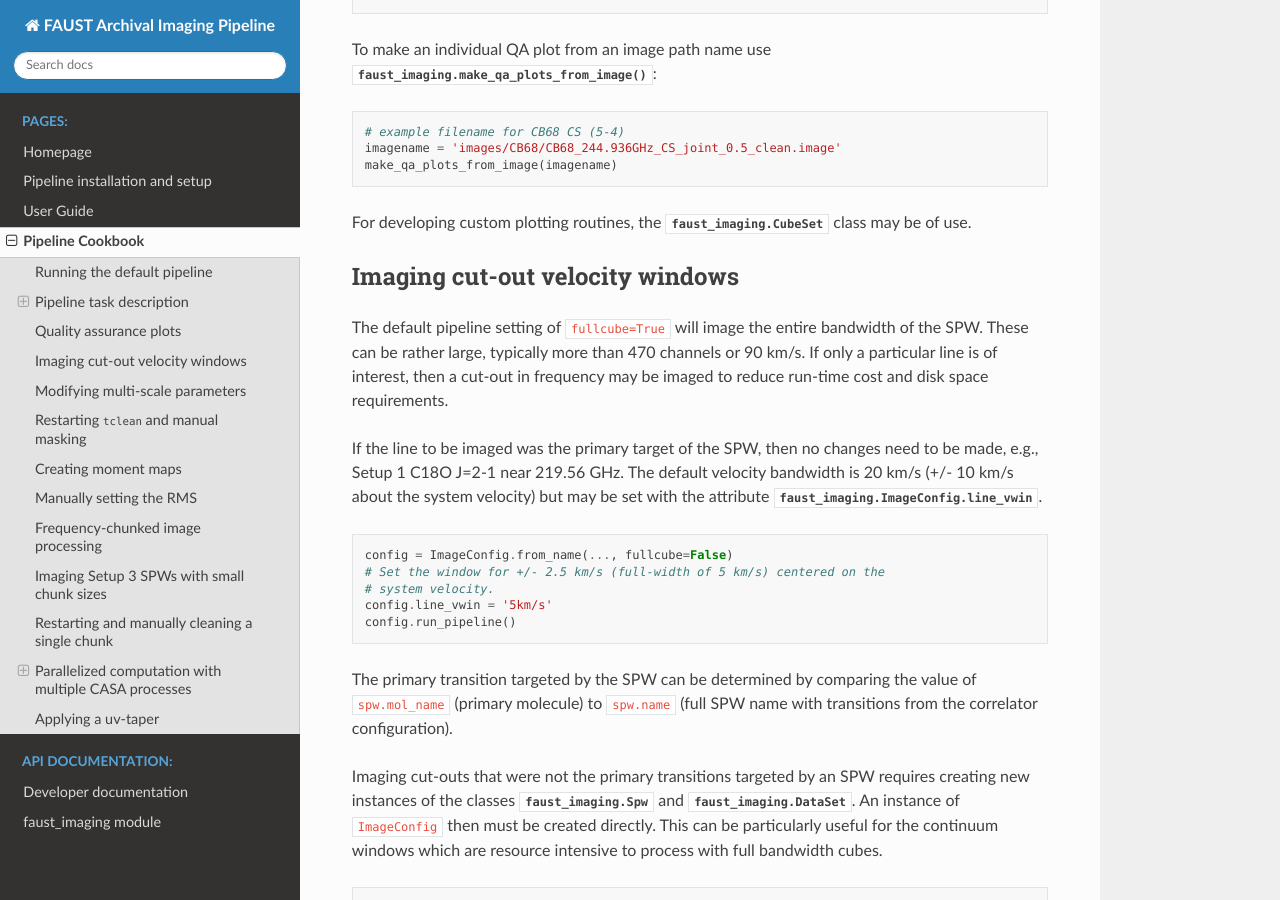
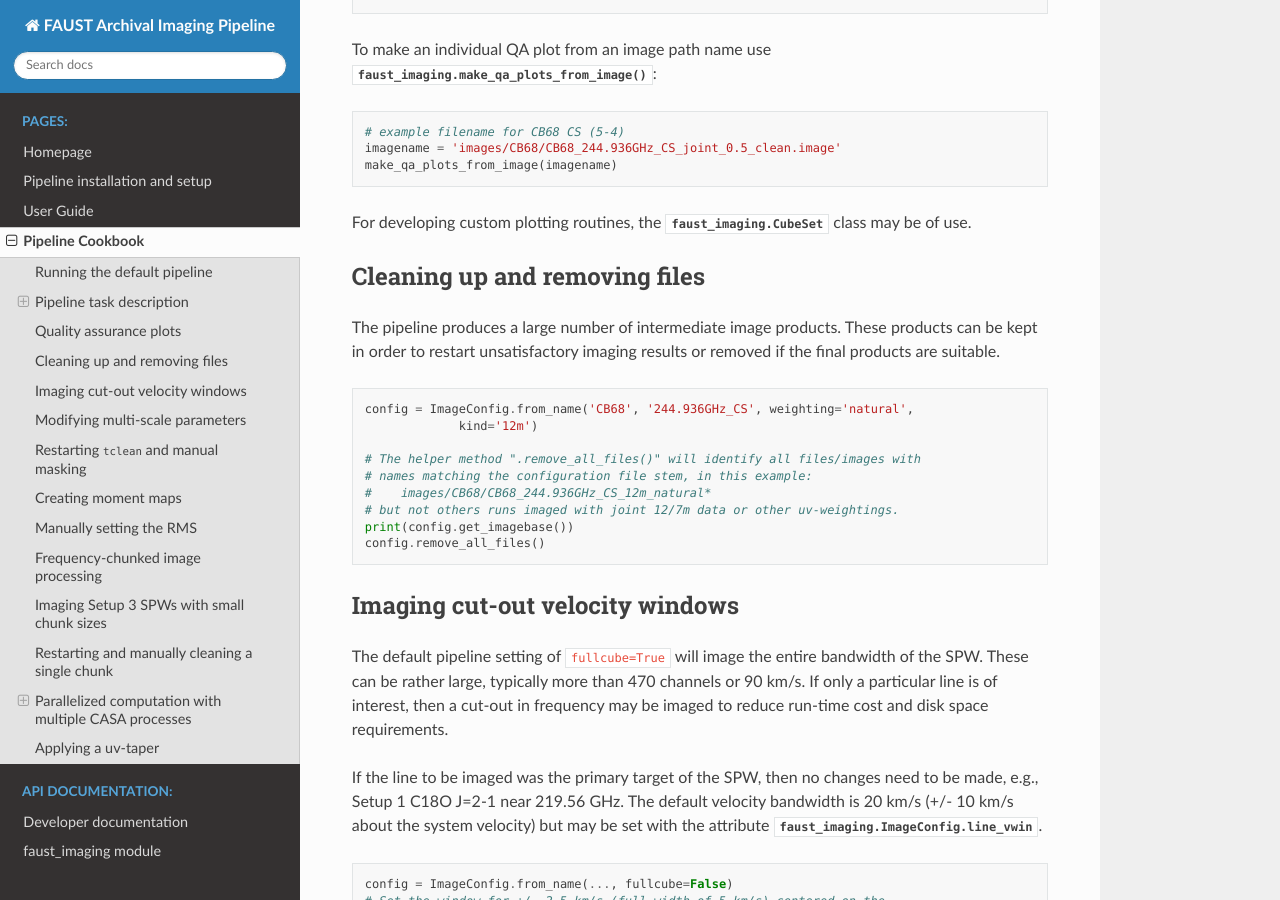
Before and after one commit to autocorr/faust_line_imaging, a Sphinx documentation site: the page built from docs/source/recipes.rst, in a window 1280 px wide and 900 px high, scrolled down 3232 px. Built offline with Sphinx 7.4.7 and the Read the Docs theme 2.0.0, drawn with Linux system fonts in a browser that asks for light colours.

Commit message:
Add calls to remove unnecessary image products

```diff
--- a/docs/source/recipes.rst
+++ b/docs/source/recipes.rst
@@ -177,6 +177,25 @@ To make an individual QA plot from an image path name use
 
 For developing custom plotting routines, the :class:`faust_imaging.CubeSet`
 class may be of use.
+
+
+Cleaning up and removing files
+------------------------------
+The pipeline produces a large number of intermediate image products. These
+products can be kept in order to restart unsatisfactory imaging results
+or removed if the final products are suitable.
+
+.. code-block:: python
+
+   config = ImageConfig.from_name('CB68', '244.936GHz_CS', weighting='natural',
+                kind='12m')
+
+   # The helper method ".remove_all_files()" will identify all files/images with
+   # names matching the configuration file stem, in this example:
+   #    images/CB68/CB68_244.936GHz_CS_12m_natural*
+   # but not others runs imaged with joint 12/7m data or other uv-weightings.
+   print(config.get_imagebase())
+   config.remove_all_files()
 
 
 .. _Imaging cut-out velocity windows:
```
Also changed, not shown: faust_imaging.py (+15 -7 lines).
